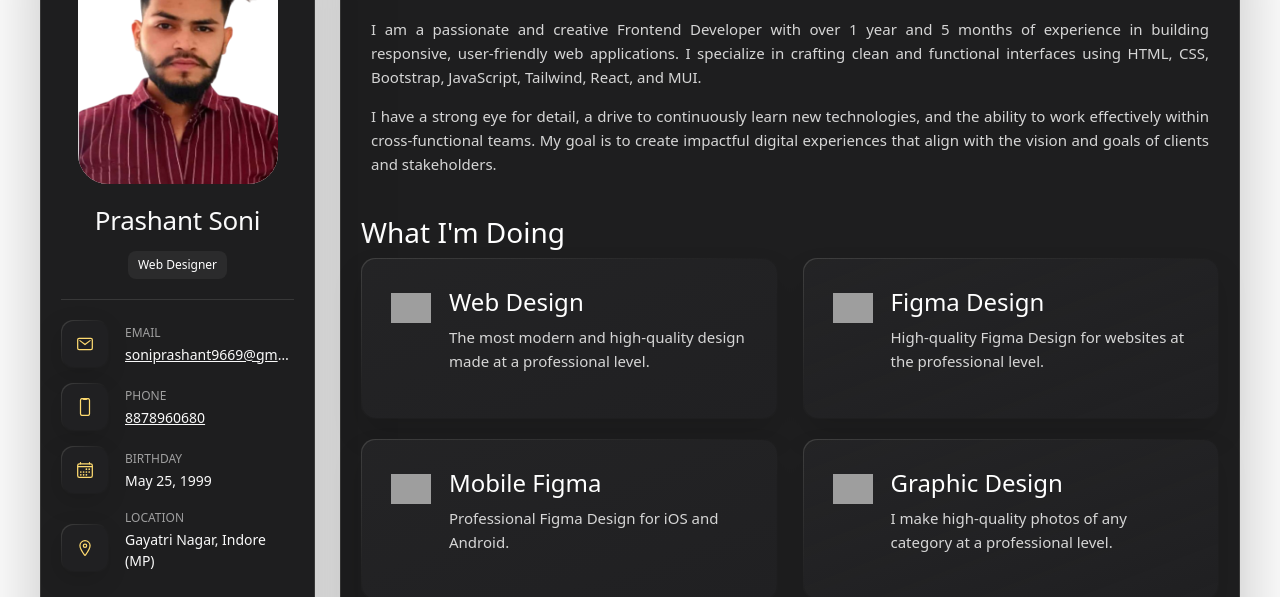
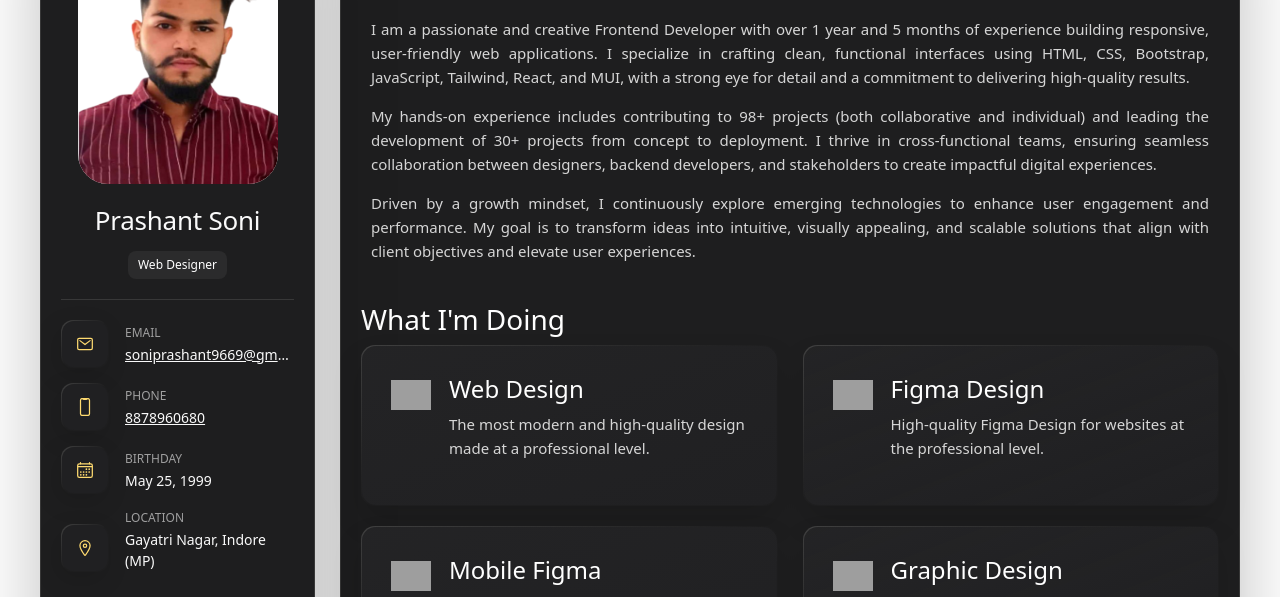
Before and after one commit to prashant9669/prashant-portfolio, a plain HTML site: page index.html in a window 1280 px wide. Shown: the part 127-724 px from the top of the page. Drawn offline with nearby package versions, Linux system fonts and the light colour scheme; grey boxes are pictures that could not be loaded.

```diff
--- a/index.html
+++ b/index.html
@@ -127,12 +127,19 @@
                 </header>
 
                 <section class="about-text">
-                    <p>I am a passionate and creative Frontend Developer with over 1 year and 5 months of experience in
-                        building responsive, user-friendly web applications. I specialize in crafting clean and
-                        functional interfaces using HTML, CSS, Bootstrap, JavaScript, Tailwind, React, and MUI.</p>
-                    <p> I have a strong eye for detail, a drive to continuously learn new technologies, and the ability
-                        to work effectively within cross-functional teams. My goal is to create impactful digital
-                        experiences that align with the vision and goals of clients and stakeholders.</p>
+                    <p> I am a passionate and creative Frontend Developer with over 1 year and 5 months of experience
+                        building responsive, user-friendly web applications. I specialize in crafting clean, functional
+                        interfaces using HTML, CSS, Bootstrap, JavaScript, Tailwind, React, and MUI, with a strong eye
+                        for detail and a commitment to delivering high-quality results.</p>
+
+                    <p>My hands-on experience includes contributing to 98+ projects (both collaborative and individual) and
+                    leading the development of 30+ projects from concept to deployment. I thrive in cross-functional
+                    teams, ensuring seamless collaboration between designers, backend developers, and stakeholders to
+                    create impactful digital experiences.</p>
+
+                   <p> Driven by a growth mindset, I continuously explore emerging technologies to enhance user engagement
+                    and performance. My goal is to transform ideas into intuitive, visually appealing, and scalable
+                    solutions that align with client objectives and elevate user experiences.</p>
                 </section>
 
                 <!-- SERVICES SECTION -->
```
Lines whose indentation alone changed are shown as unchanged.
